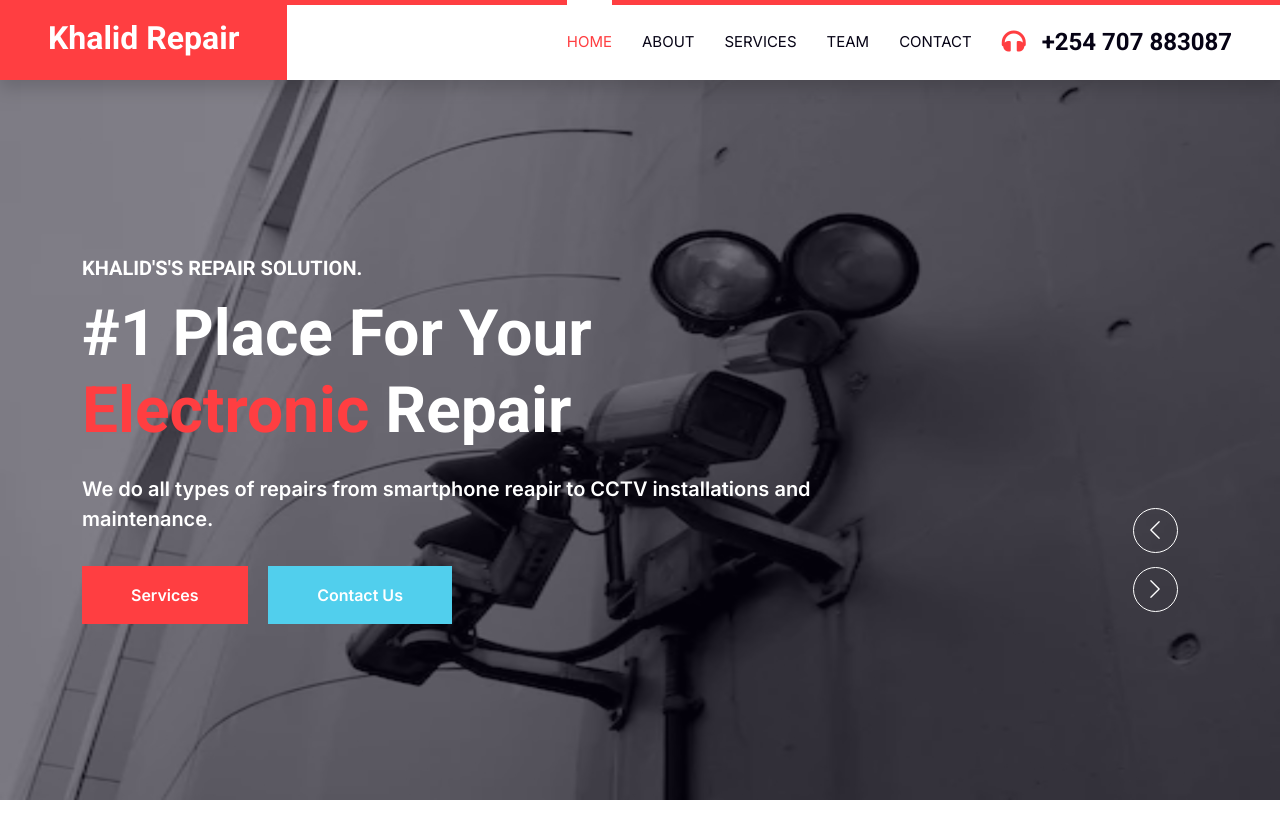
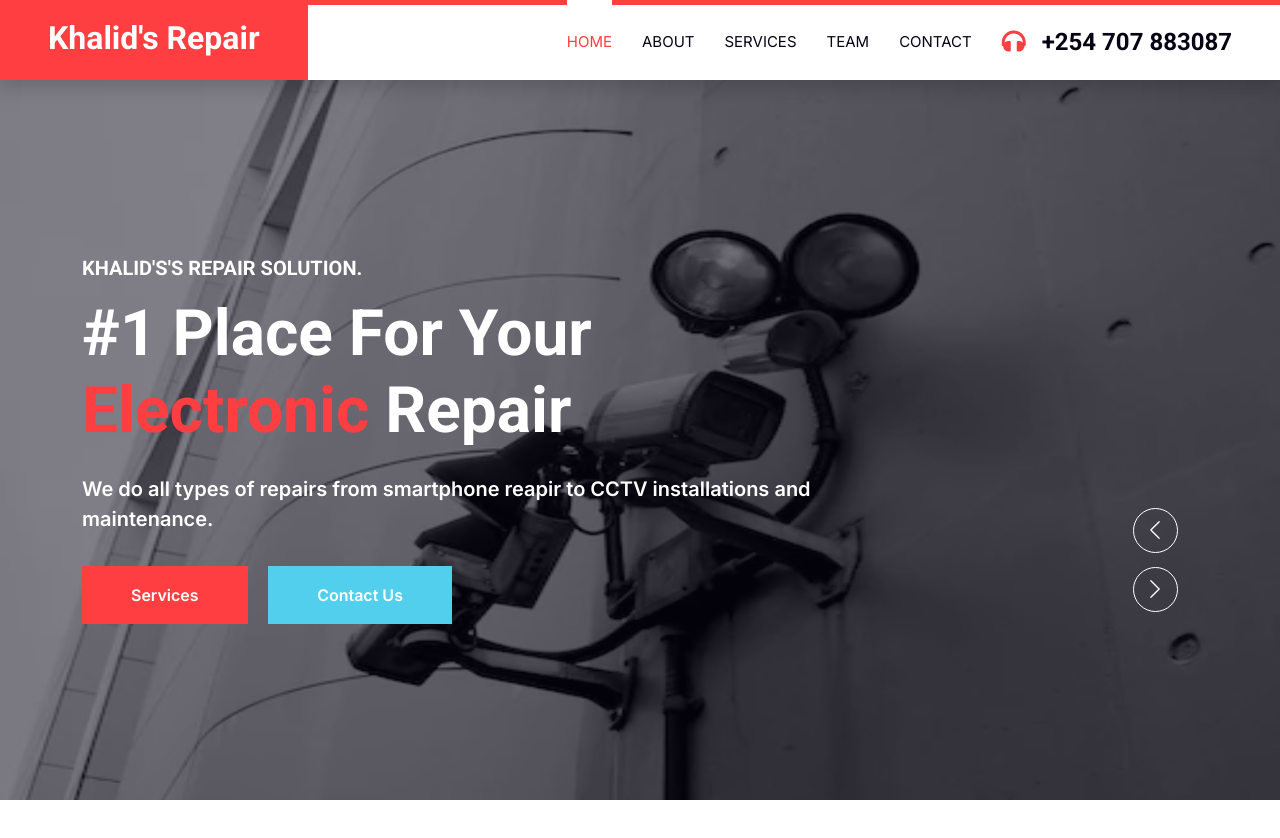
Before and after one commit to abdull-rahmann/Kkahlid-s, a plain HTML site: page index.html in a window 1280 px wide. Shown: the top 838 px of the page. Drawn offline with nearby package versions, Linux system fonts and the light colour scheme; grey boxes are pictures that could not be loaded.

Commit message:
Update index.html

```diff
--- a/index.html
+++ b/index.html
@@ -44,7 +44,7 @@
     <!-- Navbar Start -->
     <nav class="navbar navbar-expand-lg bg-white navbar-light shadow border-top border-5 border-primary sticky-top p-0">
         <a href="index.html" class="navbar-brand bg-primary d-flex align-items-center px-4 px-lg-5">
-            <h2 class="mb-2 text-white">Khalid Repair</h2>
+            <h2 class="mb-2 text-white">Khalid's Repair</h2>
         </a>
         <button type="button" class="navbar-toggler me-4" data-bs-toggle="collapse" data-bs-target="#navbarCollapse">
             <span class="navbar-toggler-icon"></span>
```
